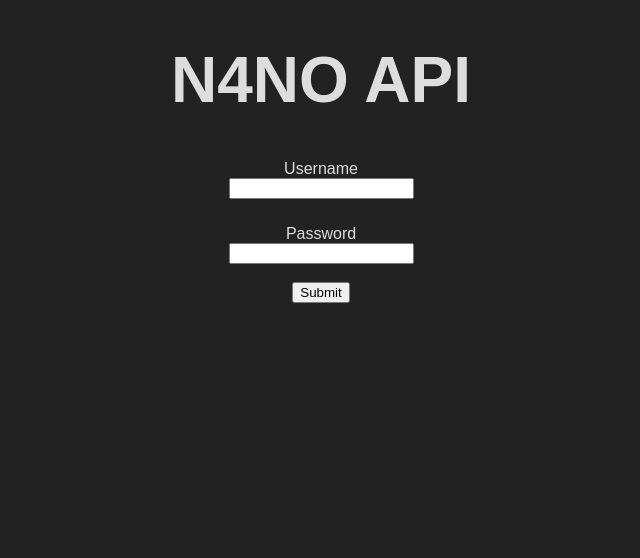
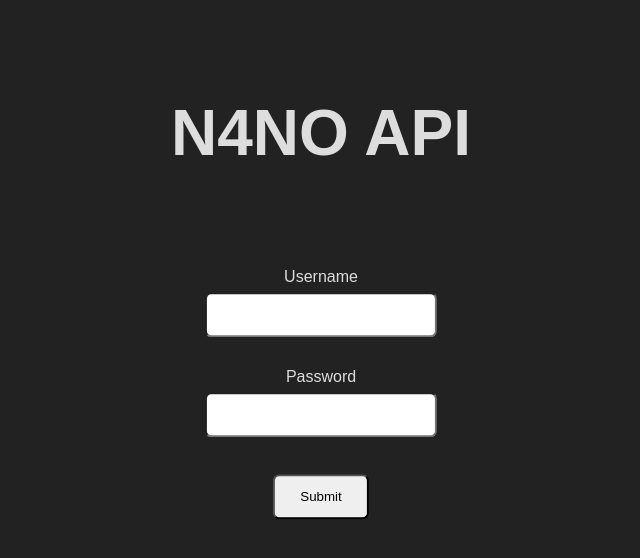
Before and after one commit to N4NO1/Website-Test, a website: page html/sign-in.html in a window 1280 px wide. Shown: the whole page, without its empty margins (319-959 px from the left). Drawn offline with Linux system fonts and the light colour scheme.

Commit message:
added CSS

```diff
--- a/CSS/style.css
+++ b/CSS/style.css
@@ -1,3 +1,13 @@
+* {
+    margin: 0;
+    padding: 0;
+    box-sizing: border-box;
+    text-decoration: none;
+    list-style-type: none;
+    outline: none;
+
+}
+
 body {
     background-color: #222;
     color: #ddd;
@@ -6,9 +16,28 @@ body {
 }
 
 h1 {
-    font-size: 4em;
+    font-size: 5vw;
+    margin: 7.5vw;
+    padding-bottom: 5vw;
+    justify-content: center;
+    align-items: center;
 }
 
-input[type=text], label {
-    margin-bottom: 8px;
+input, label {
+    margin-bottom: 1vw;
+    margin-top: 0.5vw;
+    padding: 1vw 2vw;
+    border-radius: 0.5vw;
 }
+label {
+    font-size: 1.25vw;
+}
+
+div.signin {
+margin: 0;
+position: absolute;
+top: 50%;
+left: 50%;
+margin-right: -50%;
+transform: translate(-50%,-50%);
+}
--- a/html/sign-in.html
+++ b/html/sign-in.html
@@ -3,18 +3,29 @@
 <html xmlns="http://www.w3.org/1999/xhtml">
 <head>
     <meta charset="utf-8" />
+    <meta name="viewport" content="width=device-width, initial-scale=1.0">
     <title>N4NO API</title>
     <link rel="stylesheet" href="/css/style.css" />
 </head>
+
 <body>
+    <div>
+        <div class="header">
             <h1>N4NO API</h1>
-
+        </div>
+        <div class="signin">
             <form action="/signin" method="post">
+                <div class="inputs">
                     <label>Username</label><br />
                     <input type="text" name="username" /><br /><br />
                     <label>Password</label><br />
                     <input type="password" name="password" /><br /><br />
+                </div>
+                <div class="submit">
                     <input type="submit" />
+                </div>
             </form>
+        </div>
+    </div>
 </body>
 </html>
```
Also changed, not shown: 1 other file. Lines whose indentation alone changed are shown as unchanged.
